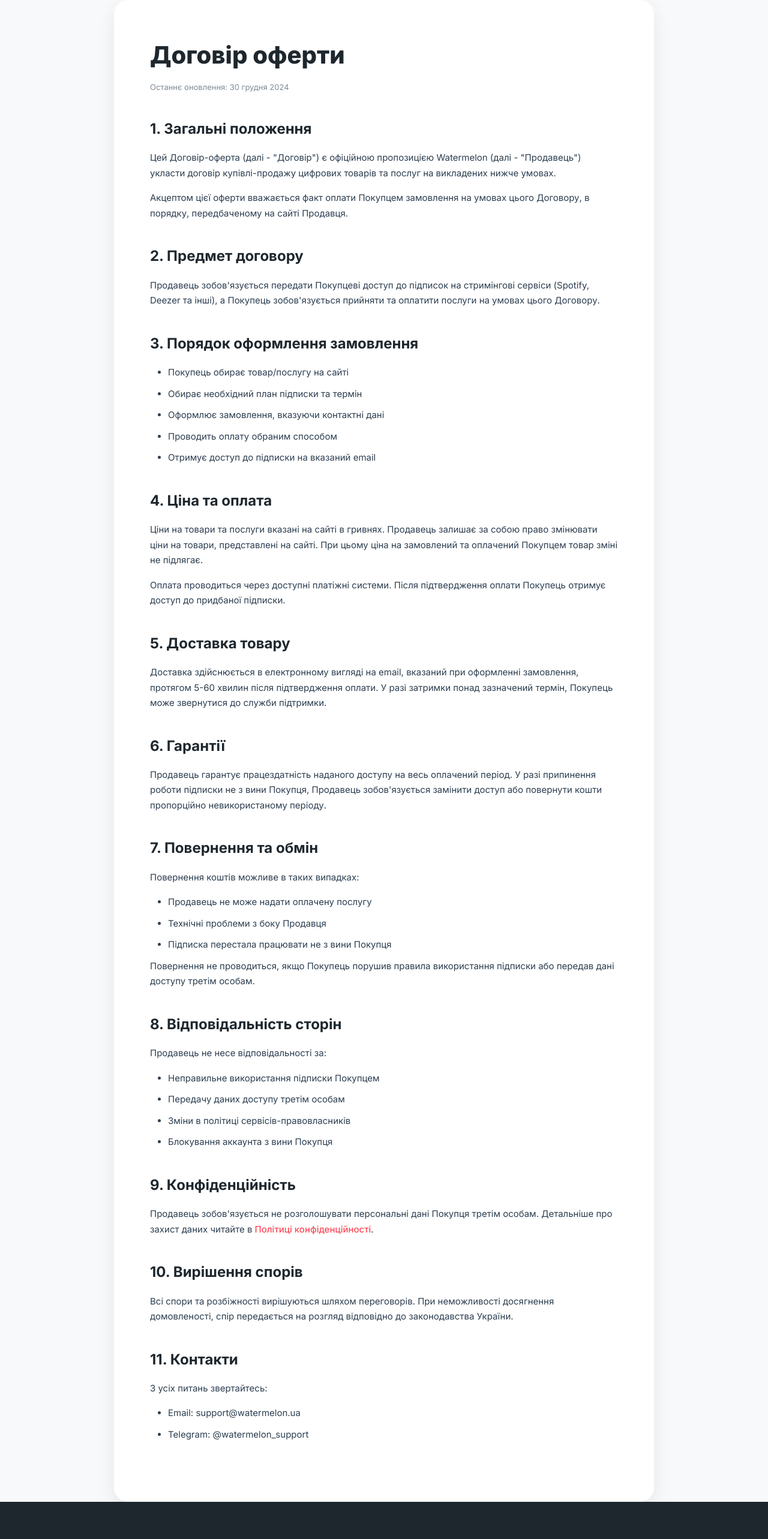
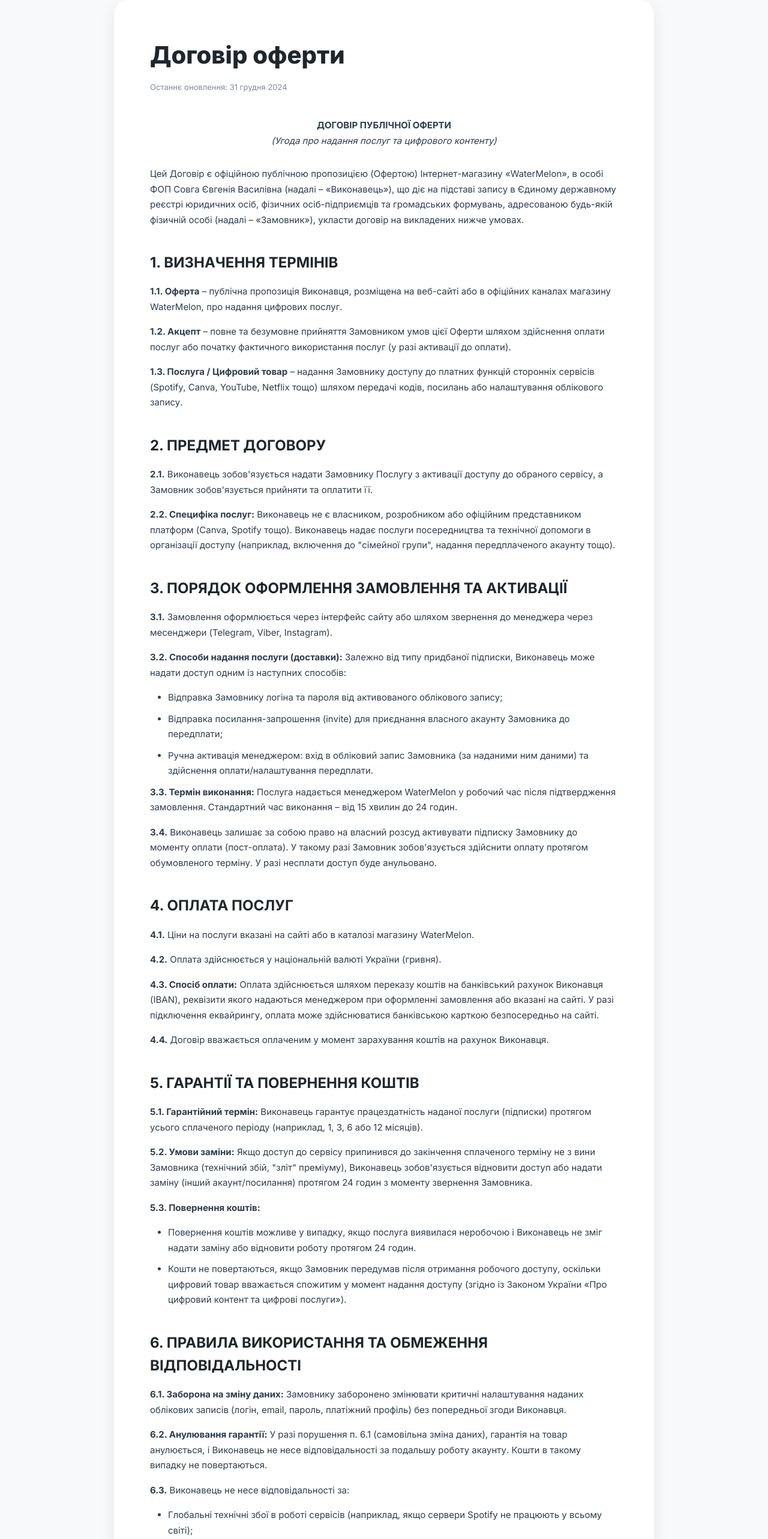
Before and after one commit to Kybikov/wtmelon, a Vue app: page /terms in a window 1280 px wide. Shown: the part 120-2686 px from the top of the page at 60% size. Built offline with nearby package versions, Linux system fonts and the light colour scheme; the HTML template or start-up script is replaced by a standard one.

Commit message:
Updated Terms.vue

```diff
--- a/src/pages/Terms.vue
+++ b/src/pages/Terms.vue
@@ -8,124 +8,98 @@
         <h1 v-else-if="currentLanguage === 'en'">Terms of Service</h1>
         <h1 v-else-if="currentLanguage === 'de'">Nutzungsbedingungen</h1>
 
-        <p class="updated" v-if="currentLanguage === 'uk'">Останнє оновлення: 30 грудня 2024</p>
+        <p class="updated" v-if="currentLanguage === 'uk'">Останнє оновлення: 31 грудня 2024</p>
         <p class="updated" v-else-if="currentLanguage === 'ru'">Последнее обновление: 30 декабря 2024</p>
         <p class="updated" v-else-if="currentLanguage === 'en'">Last updated: December 30, 2024</p>
         <p class="updated" v-else-if="currentLanguage === 'de'">Zuletzt aktualisiert: 30. Dezember 2024</p>
 
         <div v-if="currentLanguage === 'uk'">
           <section>
-            <h2>1. Загальні положення</h2>
-            <p>
-              Цей Договір-оферта (далі - "Договір") є офіційною пропозицією Watermelon (далі - "Продавець")
-              укласти договір купівлі-продажу цифрових товарів та послуг на викладених нижче умовах.
+            <p style="text-align: center; margin-bottom: 30px;">
+              <strong>ДОГОВІР ПУБЛІЧНОЇ ОФЕРТИ</strong><br>
+              <em>(Угода про надання послуг та цифрового контенту)</em>
             </p>
             <p>
-              Акцептом цієї оферти вважається факт оплати Покупцем замовлення на умовах цього Договору,
-              в порядку, передбаченому на сайті Продавця.
+              Цей Договір є офіційною публічною пропозицією (Офертою) Інтернет-магазину «WaterMelon», в особі ФОП Совга Євгенія Василівна (надалі – «Виконавець»), що діє на підставі запису в Єдиному державному реєстрі юридичних осіб, фізичних осіб-підприємців та громадських формувань, адресованою будь-якій фізичній особі (надалі – «Замовник»), укласти договір на викладених нижче умовах.
             </p>
           </section>
 
           <section>
-            <h2>2. Предмет договору</h2>
-            <p>
-              Продавець зобов'язується передати Покупцеві доступ до підписок на стримінгові сервіси
-              (Spotify, Deezer та інші), а Покупець зобов'язується прийняти та оплатити послуги на
-              умовах цього Договору.
-            </p>
+            <h2>1. ВИЗНАЧЕННЯ ТЕРМІНІВ</h2>
+            <p><strong>1.1. Оферта</strong> – публічна пропозиція Виконавця, розміщена на веб-сайті або в офіційних каналах магазину WaterMelon, про надання цифрових послуг.</p>
+            <p><strong>1.2. Акцепт</strong> – повне та безумовне прийняття Замовником умов цієї Оферти шляхом здійснення оплати послуг або початку фактичного використання послуг (у разі активації до оплати).</p>
+            <p><strong>1.3. Послуга / Цифровий товар</strong> – надання Замовнику доступу до платних функцій сторонніх сервісів (Spotify, Canva, YouTube, Netflix тощо) шляхом передачі кодів, посилань або налаштування облікового запису.</p>
           </section>
 
           <section>
-            <h2>3. Порядок оформлення замовлення</h2>
+            <h2>2. ПРЕДМЕТ ДОГОВОРУ</h2>
+            <p><strong>2.1.</strong> Виконавець зобов'язується надати Замовнику Послугу з активації доступу до обраного сервісу, а Замовник зобов'язується прийняти та оплатити її.</p>
+            <p><strong>2.2. Специфіка послуг:</strong> Виконавець не є власником, розробником або офіційним представником платформ (Canva, Spotify тощо). Виконавець надає послуги посередництва та технічної допомоги в організації доступу (наприклад, включення до "сімейної групи", надання передплаченого акаунту тощо).</p>
+          </section>
+
+          <section>
+            <h2>3. ПОРЯДОК ОФОРМЛЕННЯ ЗАМОВЛЕННЯ ТА АКТИВАЦІЇ</h2>
+            <p><strong>3.1.</strong> Замовлення оформлюється через інтерфейс сайту або шляхом звернення до менеджера через месенджери (Telegram, Viber, Instagram).</p>
+            <p><strong>3.2. Способи надання послуги (доставки):</strong> Залежно від типу придбаної підписки, Виконавець може надати доступ одним із наступних способів:</p>
             <ul>
-              <li>Покупець обирає товар/послугу на сайті</li>
-              <li>Обирає необхідний план підписки та термін</li>
-              <li>Оформлює замовлення, вказуючи контактні дані</li>
-              <li>Проводить оплату обраним способом</li>
-              <li>Отримує доступ до підписки на вказаний email</li>
+              <li>Відправка Замовнику логіна та пароля від активованого облікового запису;</li>
+              <li>Відправка посилання-запрошення (invite) для приєднання власного акаунту Замовника до передплати;</li>
+              <li>Ручна активація менеджером: вхід в обліковий запис Замовника (за наданими ним даними) та здійснення оплати/налаштування передплати.</li>
+            </ul>
+            <p><strong>3.3. Термін виконання:</strong> Послуга надається менеджером WaterMelon у робочий час після підтвердження замовлення. Стандартний час виконання – від 15 хвилин до 24 годин.</p>
+            <p><strong>3.4.</strong> Виконавець залишає за собою право на власний розсуд активувати підписку Замовнику до моменту оплати (пост-оплата). У такому разі Замовник зобов'язується здійснити оплату протягом обумовленого терміну. У разі несплати доступ буде анульовано.</p>
+          </section>
+
+          <section>
+            <h2>4. ОПЛАТА ПОСЛУГ</h2>
+            <p><strong>4.1.</strong> Ціни на послуги вказані на сайті або в каталозі магазину WaterMelon.</p>
+            <p><strong>4.2.</strong> Оплата здійснюється у національній валюті України (гривня).</p>
+            <p><strong>4.3. Спосіб оплати:</strong> Оплата здійснюється шляхом переказу коштів на банківський рахунок Виконавця (IBAN), реквізити якого надаються менеджером при оформленні замовлення або вказані на сайті. У разі підключення еквайрингу, оплата може здійснюватися банківською карткою безпосередньо на сайті.</p>
+            <p><strong>4.4.</strong> Договір вважається оплаченим у момент зарахування коштів на рахунок Виконавця.</p>
+          </section>
+
+          <section>
+            <h2>5. ГАРАНТІЇ ТА ПОВЕРНЕННЯ КОШТІВ</h2>
+            <p><strong>5.1. Гарантійний термін:</strong> Виконавець гарантує працездатність наданої послуги (підписки) протягом усього сплаченого періоду (наприклад, 1, 3, 6 або 12 місяців).</p>
+            <p><strong>5.2. Умови заміни:</strong> Якщо доступ до сервісу припинився до закінчення сплаченого терміну не з вини Замовника (технічний збій, "зліт" преміуму), Виконавець зобов'язується відновити доступ або надати заміну (інший акаунт/посилання) протягом 24 годин з моменту звернення Замовника.</p>
+            <p><strong>5.3. Повернення коштів:</strong></p>
+            <ul>
+              <li>Повернення коштів можливе у випадку, якщо послуга виявилася неробочою і Виконавець не зміг надати заміну або відновити роботу протягом 24 годин.</li>
+              <li>Кошти не повертаються, якщо Замовник передумав після отримання робочого доступу, оскільки цифровий товар вважається спожитим у момент надання доступу (згідно із Законом України «Про цифровий контент та цифрові послуги»).</li>
             </ul>
           </section>
 
           <section>
-            <h2>4. Ціна та оплата</h2>
-            <p>
-              Ціни на товари та послуги вказані на сайті в гривнях. Продавець залишає за собою право
-              змінювати ціни на товари, представлені на сайті. При цьому ціна на замовлений та
-              оплачений Покупцем товар зміні не підлягає.
-            </p>
-            <p>
-              Оплата проводиться через доступні платіжні системи. Після підтвердження оплати
-              Покупець отримує доступ до придбаної підписки.
-            </p>
-          </section>
-
-          <section>
-            <h2>5. Доставка товару</h2>
-            <p>
-              Доставка здійснюється в електронному вигляді на email, вказаний при оформленні замовлення,
-              протягом 5-60 хвилин після підтвердження оплати. У разі затримки понад зазначений термін,
-              Покупець може звернутися до служби підтримки.
-            </p>
-          </section>
-
-          <section>
-            <h2>6. Гарантії</h2>
-            <p>
-              Продавець гарантує працездатність наданого доступу на весь оплачений період. У разі
-              припинення роботи підписки не з вини Покупця, Продавець зобов'язується замінити доступ
-              або повернути кошти пропорційно невикористаному періоду.
-            </p>
-          </section>
-
-          <section>
-            <h2>7. Повернення та обмін</h2>
-            <p>Повернення коштів можливе в таких випадках:</p>
+            <h2>6. ПРАВИЛА ВИКОРИСТАННЯ ТА ОБМЕЖЕННЯ ВІДПОВІДАЛЬНОСТІ</h2>
+            <p><strong>6.1. Заборона на зміну даних:</strong> Замовнику заборонено змінювати критичні налаштування наданих облікових записів (логін, email, пароль, платіжний профіль) без попередньої згоди Виконавця.</p>
+            <p><strong>6.2. Анулювання гарантії:</strong> У разі порушення п. 6.1 (самовільна зміна даних), гарантія на товар анулюється, і Виконавець не несе відповідальності за подальшу роботу акаунту. Кошти в такому випадку не повертаються.</p>
+            <p><strong>6.3.</strong> Виконавець не несе відповідальності за:</p>
             <ul>
-              <li>Продавець не може надати оплачену послугу</li>
-              <li>Технічні проблеми з боку Продавця</li>
-              <li>Підписка перестала працювати не з вини Покупця</li>
-            </ul>
-            <p>
-              Повернення не проводиться, якщо Покупець порушив правила використання підписки
-              або передав дані доступу третім особам.
-            </p>
-          </section>
-
-          <section>
-            <h2>8. Відповідальність сторін</h2>
-            <p>Продавець не несе відповідальності за:</p>
-            <ul>
-              <li>Неправильне використання підписки Покупцем</li>
-              <li>Передачу даних доступу третім особам</li>
-              <li>Зміни в політиці сервісів-правовласників</li>
-              <li>Блокування аккаунта з вини Покупця</li>
+              <li>Глобальні технічні збої в роботі сервісів (наприклад, якщо сервери Spotify не працюють у всьому світі);</li>
+              <li>Блокування акаунту адміністрацією сервісу через порушення Замовником правил спільноти (спам, використання забороненого ПЗ тощо).</li>
             </ul>
           </section>
 
           <section>
-            <h2>9. Конфіденційність</h2>
-            <p>
-              Продавець зобов'язується не розголошувати персональні дані Покупця третім особам.
-              Детальніше про захист даних читайте в
-              <router-link to="/privacy">Політиці конфіденційності</router-link>.
-            </p>
+            <h2>7. ПЕРСОНАЛЬНІ ДАНІ</h2>
+            <p><strong>7.1.</strong> Замовник дає згоду на обробку своїх персональних даних (ПІБ, телефон, дані облікових записів) виключно з метою виконання замовлення та надання технічної підтримки.</p>
+            <p><strong>7.2.</strong> У разі, якщо для активації підписки Замовник передає Виконавцю дані для входу в свій особистий акаунт, Виконавець зобов'язується не використовувати ці дані в інших цілях, не змінювати їх і не передавати третім особам. Після активації підписки Виконавець рекомендує Замовнику змінити тимчасовий пароль.</p>
           </section>
 
           <section>
-            <h2>10. Вирішення спорів</h2>
-            <p>
-              Всі спори та розбіжності вирішуються шляхом переговорів. При неможливості досягнення
-              домовленості, спір передається на розгляд відповідно до законодавства України.
-            </p>
+            <h2>8. ФОРС-МАЖОР</h2>
+            <p><strong>8.1.</strong> Сторони звільняються від відповідальності за часткове або повне невиконання зобов'язань за цим Договором, якщо воно стало наслідком обставин непереборної сили (воєнний стан, блекаути, кібератаки на банківську систему тощо).</p>
           </section>
 
           <section>
-            <h2>11. Контакти</h2>
-            <p>З усіх питань звертайтесь:</p>
-            <ul>
-              <li>Email: support@watermelon.ua</li>
-              <li>Telegram: @watermelon_support</li>
-            </ul>
+            <h2>9. РЕКВІЗИТИ ВИКОНАВЦЯ</h2>
+            <p>
+              <strong>ФОП Совга Євгенія Василівна</strong><br>
+              РНОКПП: 3053915382<br>
+              Адреса: Україна, 90000, Закарпатська обл., Хустський р-н, селище Міжгір'я, вул. Незалежності, будинок 19<br>
+              E-mail: support@wtmelon.store<br>
+              Телефон: +380633084244
+            </p>
           </section>
         </div>
 
```
